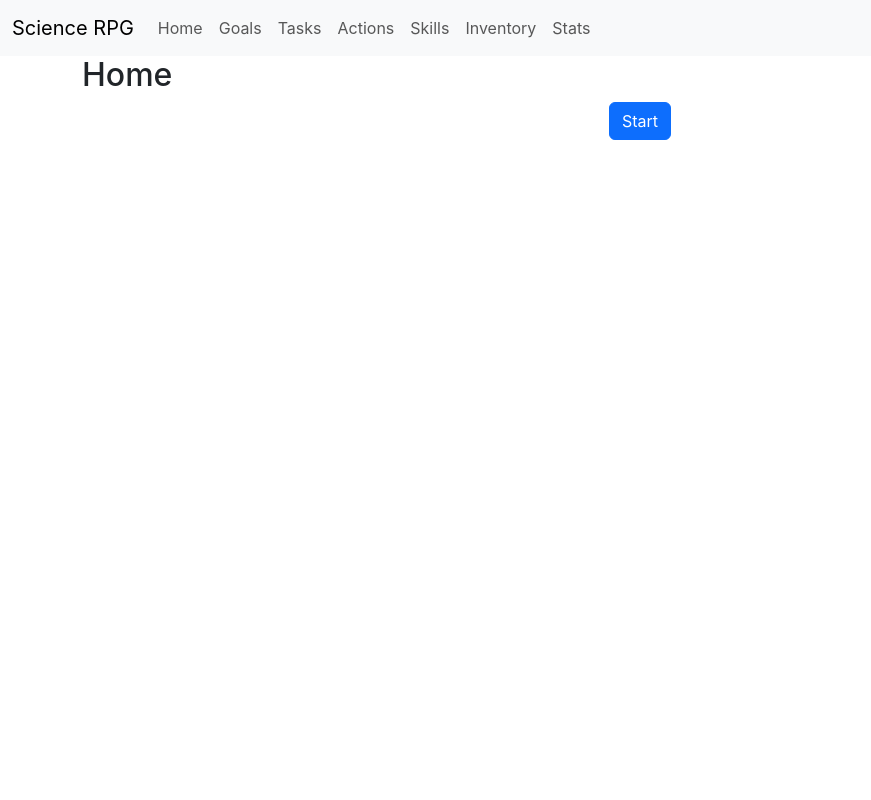
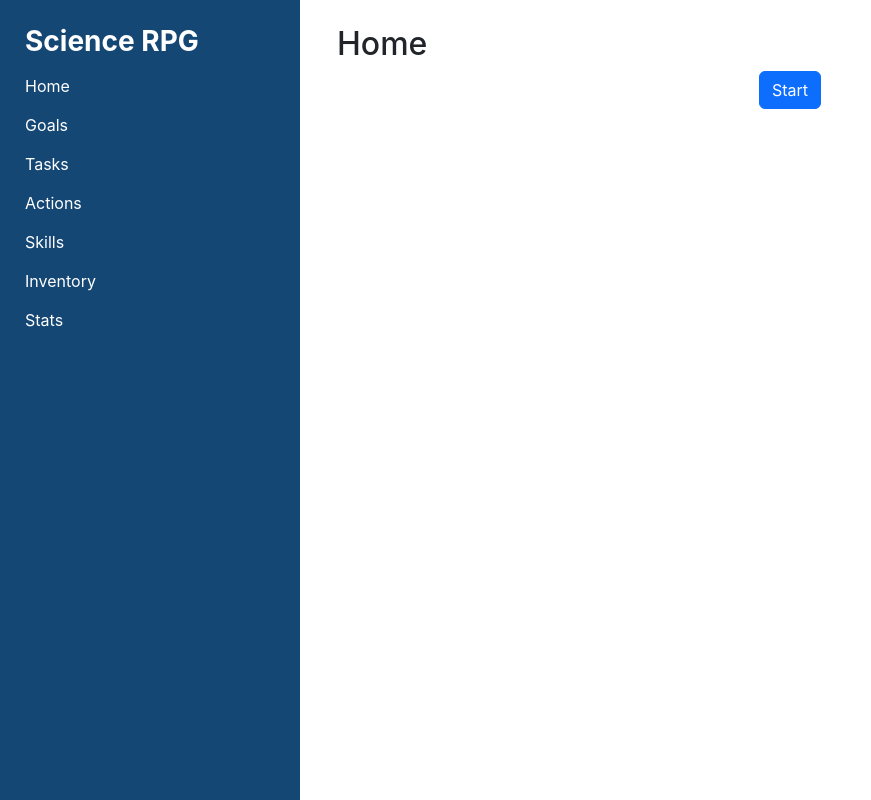
Before and after one commit to tomasantunes/science-rpg, a React (Create React App) app in the folder frontend/: page / in a window 1280 px wide. Shown: the whole page, without its empty margins (0-871 px from the left). Built offline with nearby package versions, Linux system fonts and the light colour scheme; no server answers; the HTML template or start-up script is replaced by a standard one.

Commit message:
Change navbar to sidebar

```diff
--- a/frontend/src/App.css
+++ b/frontend/src/App.css
@@ -33,3 +33,34 @@ input[type=checkbox] {
     padding: 15px;
     margin: 0 10px;
 }
+
+.sidebar {
+    position: fixed;
+    top: 0;
+    left: 0;
+    width: 300px;
+    background-color: #154775;
+    color: white;
+    min-height: 100vh;
+    padding: 25px;
+}
+
+.menu {
+    list-style-type: none;
+    margin: 0;
+    padding: 0;
+}
+
+.menu li {
+    margin: 15px 0;
+}
+
+.menu li a, .menu li a:visited, .menu li a:active, .menu li a:hover, .menu li a:focus {
+    color: white;
+    text-decoration: none;
+}
+
+.page {
+    margin-left: 300px;
+    padding: 25px;
+}
--- a/frontend/src/components/Actions.js
+++ b/frontend/src/components/Actions.js
@@ -1,5 +1,5 @@
 import React, {useState, useEffect} from 'react';
-import Navbar from './Navbar';
+import Sidebar from './Sidebar';
 import $ from 'jquery';
 import config from '../config';
 import axios from 'axios';
@@ -39,7 +39,8 @@ export default function Actions() {
   }, []);
   return (
     <>
-      <Navbar />
+      <Sidebar />
+      <div className="page">
         <div className="small-container">
           <h2>Actions</h2>
             {actions.map((action) => (
@@ -53,6 +54,7 @@ export default function Actions() {
               </div>
             ))}
         </div>
+      </div>
     </>
   )
 }
--- a/frontend/src/components/Goals.js
+++ b/frontend/src/components/Goals.js
@@ -1,5 +1,5 @@
 import React, {useEffect, useState} from 'react';
-import Navbar from './Navbar';
+import Sidebar from './Sidebar';
 import $ from 'jquery';
 import config from '../config';
 import axios from 'axios';
@@ -67,7 +67,8 @@ export default function Goals() {
   }, [])
   return (
     <>
-      <Navbar />
+      <Sidebar />
+      <div className="page">
         <div className="small-container">
           <h2>Goals</h2>
           <table className="table table-striped table-bordered align-middle tasks">
@@ -114,6 +115,7 @@ export default function Goals() {
             </tfoot>
           </table>
         </div>
+      </div>
     </>
 
   )
--- a/frontend/src/components/Home.js
+++ b/frontend/src/components/Home.js
@@ -1,5 +1,5 @@
 import React, {useEffect, useState} from 'react'
-import Navbar from './Navbar';
+import Sidebar from './Sidebar';
 import $ from 'jquery';
 import config from '../config.json';
 import axios from 'axios';
@@ -87,7 +87,8 @@ export default function Home() {
 
   return (
     <>
-      <Navbar />
+      <Sidebar />
+      <div className="page">
         <div className="container">
           <h2>Home</h2>
           <div style={{textAlign: "center"}}>
@@ -128,6 +129,7 @@ export default function Home() {
         {loading &&
           <div className="loading">Loading&#8230;</div>
         }
+      </div>
     </>
 
   )
--- a/frontend/src/components/Inventory.js
+++ b/frontend/src/components/Inventory.js
@@ -1,5 +1,5 @@
 import React, {useEffect, useState} from 'react';
-import Navbar from './Navbar';
+import Sidebar from './Sidebar';
 import $ from 'jquery';
 import config from '../config';
 import axios from 'axios';
@@ -135,7 +135,8 @@ export default function Goals() {
   }, [])
   return (
     <>
-      <Navbar />
+      <Sidebar />
+      <div className="page">
         <div className="medium-container">
           <h2>Items</h2>
           <table className="table table-striped table-bordered align-middle tasks">
@@ -178,6 +179,7 @@ export default function Goals() {
               </tr>
             </tfoot>
           </table>
+        </div>
       </div>
       <div class="modal addItemModal" tabindex="-1">
         <div class="modal-dialog">
--- a/frontend/src/components/Navbar.js
+++ /dev/null
@@ -1,46 +0,0 @@
-import React from 'react';
-import {NavLink} from 'react-router-dom';
-import $ from 'jquery';
-
-window.jQuery = $;
-window.$ = $;
-global.jQuery = $;
-window.bootstrap = require('bootstrap');
-
-export default function Navbar() {
-  return (
-    <nav class="navbar navbar-expand-lg bg-light">
-      <div class="container-fluid">
-          <a class="navbar-brand" href="#">Science RPG</a>
-          <button class="navbar-toggler" type="button" data-bs-toggle="collapse" data-bs-target="#navbarNav" aria-controls="navbarNav" aria-expanded="false" aria-label="Toggle navigation">
-            <span class="navbar-toggler-icon"></span>
-          </button>
-          <div class="collapse navbar-collapse" id="navbarNav">
-            <ul class="navbar-nav">
-              <li class="nav-item">
-                <NavLink to="/home" className="nav-link">Home</NavLink>
-              </li>
-              <li class="nav-item">
-                <NavLink to="/goals" className="nav-link">Goals</NavLink>
-              </li>
-              <li class="nav-item">
-                <NavLink to="/tasks" className="nav-link">Tasks</NavLink>
-              </li>
-              <li class="nav-item">
-                <NavLink to="/actions" className="nav-link">Actions</NavLink>
-              </li>
-              <li class="nav-item">
-                <NavLink to="/skills" className="nav-link">Skills</NavLink>
-              </li>
-              <li class="nav-item">
-                <NavLink to="/inventory" className="nav-link">Inventory</NavLink>
-              </li>
-              <li class="nav-item">
-                <NavLink to="/stats" className="nav-link">Stats</NavLink>
-              </li>
-            </ul>
-          </div>
-      </div>
-    </nav>
-  )
-}
--- /dev/null
+++ b/frontend/src/components/Sidebar.js
@@ -0,0 +1,27 @@
+import React, {useEffect, useState} from 'react';
+import $ from 'jquery';
+import {Link, useNavigate} from 'react-router-dom';
+
+window.jQuery = $;
+window.$ = $;
+global.jQuery = $;
+window.bootstrap = require('bootstrap');
+
+export default function Sidebar() {
+  return (
+    <>
+      <div className="sidebar">
+          <h3><b>Science RPG</b></h3>
+          <ul className="menu">
+              <li><Link to="/home">Home</Link></li>
+              <li><Link to="/goals">Goals</Link></li>
+              <li><Link to="/tasks">Tasks</Link></li>
+              <li><Link to="/actions">Actions</Link></li>
+              <li><Link to="/skills">Skills</Link></li>
+              <li><Link to="/inventory">Inventory</Link></li>
+              <li><Link to="/stats">Stats</Link></li>
+          </ul>
+      </div>
+    </>
+  )
+}
--- a/frontend/src/components/Skills.js
+++ b/frontend/src/components/Skills.js
@@ -1,5 +1,5 @@
 import React, {useEffect, useState} from 'react';
-import Navbar from './Navbar';
+import Sidebar from './Sidebar';
 import $ from 'jquery';
 import config from '../config';
 import axios from 'axios';
@@ -100,7 +100,8 @@ export default function Skills() {
   }, [])
   return (
     <>
-      <Navbar />
+      <Sidebar />
+      <div className="page">
         <div className="small-container">
           <h2>Skills</h2>
           <table className="table table-striped table-bordered align-middle tasks">
@@ -143,6 +144,7 @@ export default function Skills() {
             </tfoot>
           </table>
         </div>
+      </div>
       <div class="modal editSkillModal" tabindex="-1">
         <div class="modal-dialog">
           <div class="modal-content">
--- a/frontend/src/components/Stats.js
+++ b/frontend/src/components/Stats.js
@@ -1,5 +1,5 @@
 import React, {useState, useEffect} from 'react';
-import Navbar from './Navbar';
+import Sidebar from './Sidebar';
 import $ from 'jquery';
 import config from '../config.json';
 import axios from 'axios';
@@ -35,7 +35,8 @@ export default function Stats() {
   }, [])
   return (
     <>
-      <Navbar />
+      <Sidebar />
+      <div className="page">
         <div className="small-container">
           <h2>Stats</h2>
           <p><b>XP: </b>{xp}</p>
@@ -44,6 +45,7 @@ export default function Stats() {
           <p><b>Goals completed: </b>{nrGoalsCompleted}</p>
           <p><b>Nr. Of Items: </b>{nrItems}</p>
         </div>
+      </div>
     </>
 
   )
--- a/frontend/src/components/Tasks.js
+++ b/frontend/src/components/Tasks.js
@@ -1,5 +1,5 @@
 import React, {useState, useEffect} from 'react';
-import Navbar from './Navbar';
+import Sidebar from './Sidebar';
 import Select from 'react-select';
 import $ from 'jquery';
 import config from '../config';
@@ -164,8 +164,8 @@ export default function Tasks() {
   }, [])
   return (
     <>
-      <Navbar />
-
+      <Sidebar />
+      <div className="page">
         <div className="medium-container">
           <h2>Tasks</h2>
           <Select options={goals} value={selectedGoal} onChange={changeSelectedGoal} className="my-2" />
@@ -219,6 +219,7 @@ export default function Tasks() {
             </tfoot>
           </table>
         </div>
+      </div>
       <div class="modal addActionModal" tabindex="-1">
         <div class="modal-dialog">
           <div class="modal-content">
```
Also changed, not shown: 1 other file (tests, documents, lock files or other folders). Lines whose indentation alone changed are shown as unchanged.
